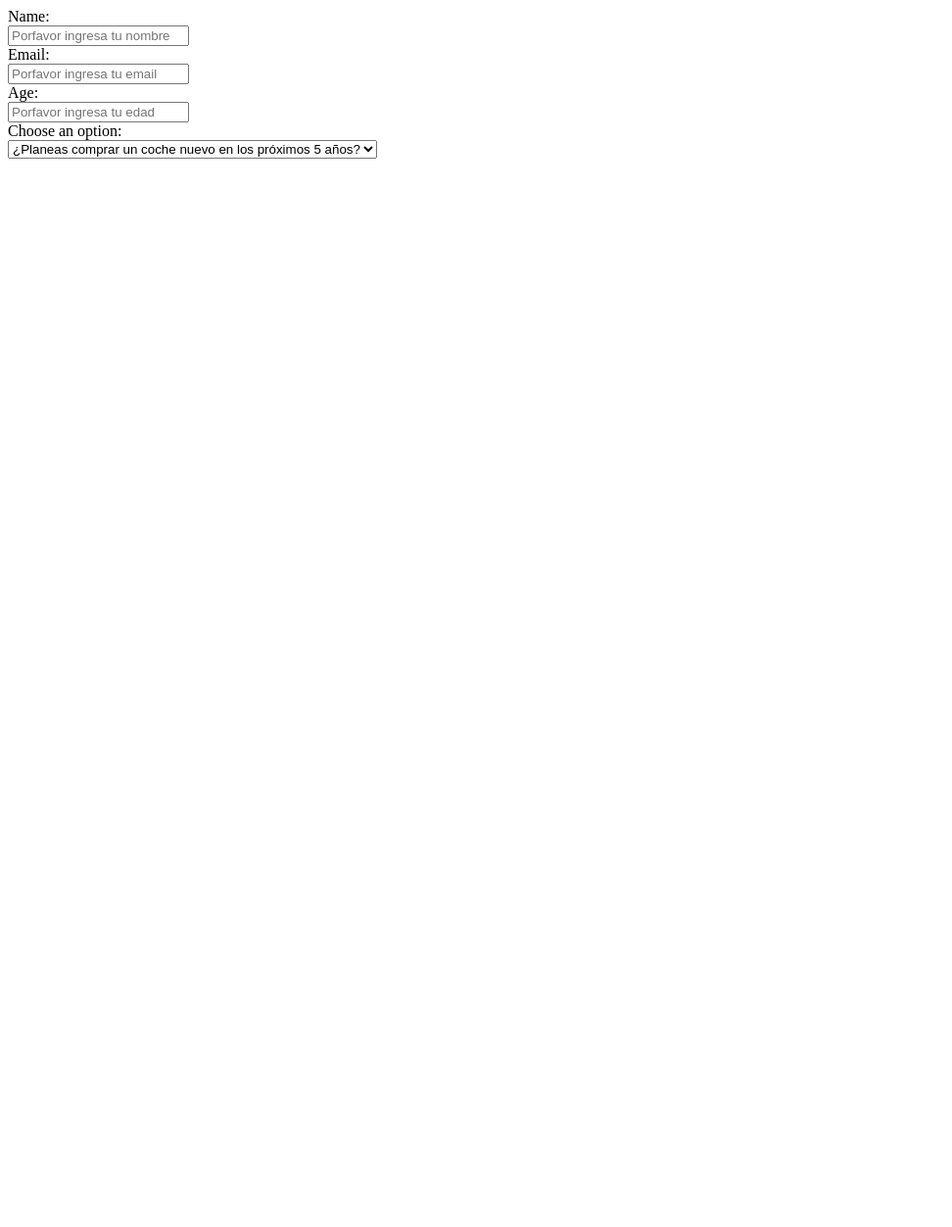
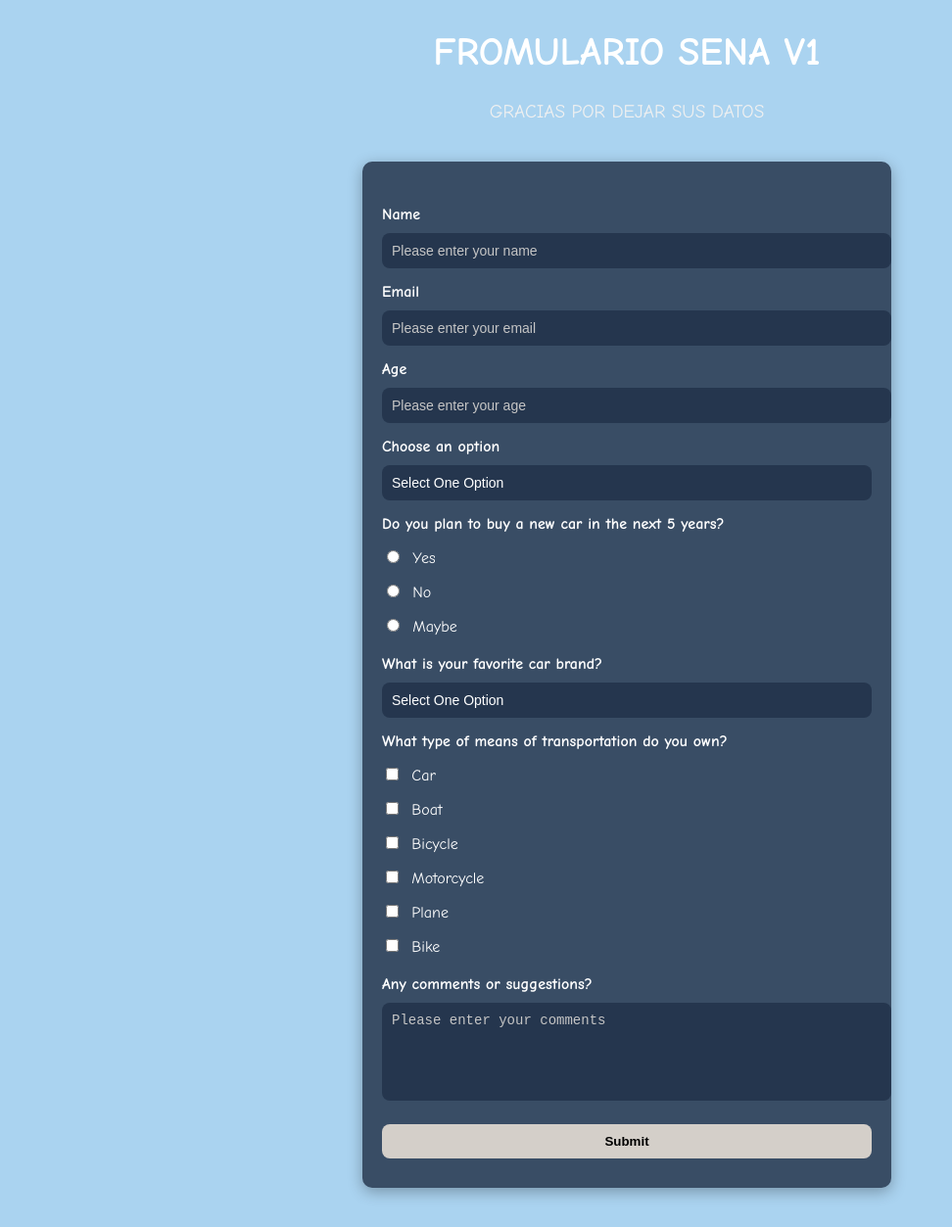
Before and after one commit to sebastiaujbdjd/FORMS-3147234, a website: page formulario.html in a window 1280 px wide. Shown: the whole page at 98% size, without its empty margins (0-972 px from the left). Before the commit the page ends 800 px from the top, so only its background shows below. Drawn offline with Linux system fonts and the light colour scheme.

Commit message:
inters y funcion modal

```diff
--- a/formulario.html
+++ b/formulario.html
@@ -4,26 +4,71 @@
     <meta charset="UTF-8">
     <meta name="viewport" content="width=device-width, initial-scale=1.0">
     <title>Document</title>
+    <link rel="stylesheet" href="styles.css">
 </head>
 <body>
 
+  <h1>FROMULARIO SENA V1</h1>
+  <h2>GRACIAS POR DEJAR SUS DATOS</h2>
+
+  <form id="surbery-form">
+    <label for="name">Name</label>
+    <input type="text" id="name" placeholder="Please enter your name" required />
+
+    <label for="email">Email</label>
+    <input type="email" id="email" placeholder="Please enter your email" required />
+
+    <label for="age">Age</label>
+    <input type="number" id="age" placeholder="Please enter your age" required />
+
+    <label for="option">Choose an option</label>
+    <select id="option">
+      <option>Select One Option</option>
+      <option>Option 1</option>
+      <option>Option 2</option>
+      <option>Option 3</option>
+    </select>
+
+    <label>Do you plan to buy a new car in the next 5 years?</label>
+    <div class="radio-group">
+      <label><input type="radio" name="plan_car" /> Yes</label>
+      <label><input type="radio" name="plan_car" /> No</label>
+      <label><input type="radio" name="plan_car" /> Maybe</label>
+    </div>
+
+    <label for="car-brand">What is your favorite car brand?</label>
+    <select id="car-brand">
+      <option>Select One Option</option>
+      <option>Toyota</option>
+      <option>Ford</option>
+      <option>Chevrolet</option>
+      <option>Hyundai</option>
+    </select>
+
+    <label>What type of means of transportation do you own?</label>
+    <div class="checkbox-group">
+      <label><input type="checkbox" /> Car</label>
+      <label><input type="checkbox" /> Boat</label>
+      <label><input type="checkbox" /> Bicycle</label>
+      <label><input type="checkbox" /> Motorcycle</label>
+      <label><input type="checkbox" /> Plane</label>
+      <label><input type="checkbox" /> Bike</label>
+    </div>
+
+    <label for="comments">Any comments or suggestions?</label>
+    <textarea id="comments" placeholder="Please enter your comments"></textarea>
+
+    <button type="submit">Submit</button>
+  </form>
 
 
-    <label for="name">   Name:</label><br>
-    <input type="text" id="name" name="name" placeholder="Porfavor ingresa tu nombre"><br>
-    <label for="email">Email:</label><br>
-
-    <input type="email" id="email" name="email" placeholder="Porfavor ingresa tu email"><br>
-    <label for="age">Age:</label><br>
-    <input type="number" id="age" name="age" placeholder="Porfavor ingresa tu edad"><br>
-    <label for="options">Choose an option:</label><br>
-    <select id="options" name="options">
-    <option value="">¿Planeas comprar un coche nuevo en los próximos 5 años?</option>
-    <option value="si">Sí</option>
-    <option value="no">No</option>
-    <option value="no_se">No sé</option>
-    </select>
-
+<div id="modal-success" class="modal hidden">
+    <div class="modal-content">
+            <h2>¡Datos enviados con éxito!</h2>
+            <button id="modal-close">Cerrar</button>
+    </div>
+</div>
 
 </body>
+<script type="module" src="main.js"></script>
 </html>
--- /dev/null
+++ b/main.js
@@ -0,0 +1,22 @@
+import { showModal, hideModal } from './modal.js';
+
+document.addEventListener('DOMContentLoaded', () => {
+  const form = document.getElementById('surbery-form');
+  const modal = document.getElementById('modal-success');
+  const closeButton = document.getElementById('modal-close');
+
+  form.addEventListener('submit', (event) => {
+    event.preventDefault();
+    showModal();
+  });
+
+  closeButton.addEventListener('click', () => {
+    hideModal();
+  });
+
+  modal.addEventListener('click', (event) => {
+    if (event.target === modal) {
+      hideModal();
+    }
+  });
+});
--- /dev/null
+++ b/modal.js
@@ -0,0 +1,8 @@
+export function showModal() {
+  const modal = document.getElementById('modal-success');
+  modal.classList.remove('hidden');
+}
+export function hideModal() {
+  const modal = document.getElementById('modal-success');
+  modal.classList.add('hidden');
+}
--- a/package.json
+++ b/package.json
@@ -10,6 +10,10 @@
   "license": "ISC",
   "description": "",
   "devDependencies": {
+    "babel-eslint": "^10.1.0",
+    "eslint": "^7.32.0",
+    "eslint-config-airbnb-base": "^14.2.1",
+    "eslint-plugin-import": "^2.32.0",
     "hint": "^7.1.13",
     "stylelint": "^13.13.1",
     "stylelint-config-standard": "^21.0.0",
--- a/styles.css
+++ b/styles.css
@@ -1,20 +1,122 @@
-* {
-  box-sizing: border-box;
+    body {
+      margin: 0;
+      font-family: 'Comic Sans MS', cursive, sans-serif;
+      background-color: #aad3f0;
+      color: white;
+      text-align: center;
+    }
+
+    h1 {
+      margin-top: 30px;
+      font-size: 2.5em;
+    }
+
+    h2 {
+      font-weight: normal;
+      font-size: 1.2em;
+      color: #f0f0f0;
+    }
+
+    form {
+      background-color: #394d65;
+      width: 90%;
+      max-width: 500px;
+      margin: 40px auto;
+      padding: 30px 20px;
+      border-radius: 10px;
+      box-shadow: 0 4px 15px rgba(0,0,0,0.3);
+      text-align: left;
+    }
+
+    label {
+      display: block;
+      margin: 15px 0 5px;
+      font-weight: bold;
+    }
+
+    input[type="text"],
+    input[type="email"],
+    input[type="number"],
+    textarea,
+    select {
+      width: 100%;
+      padding: 10px;
+      margin-top: 5px;
+      border-radius: 8px;
+      border: none;
+      background-color: #25364e;
+      color: white;
+      font-size: 14px;
+    }
+
+    select {
+      appearance: none;
+    }
+
+    input::placeholder,
+    textarea::placeholder {
+      color: #c5c5c5;
+    }
+
+    .radio-group,
+    .checkbox-group {
+      margin-top: 10px;
+      margin-bottom: 20px;
+    }
+
+    .radio-group label,
+    .checkbox-group label {
+      font-weight: normal;
+      display: block;
+      margin-bottom: 5px;
+    }
+
+    input[type="radio"],
+    input[type="checkbox"] {
+      margin-right: 8px;
+    }
+
+    textarea {
+      resize: none;
+      height: 80px;
+    }
+
+    button {
+      width: 100%;
+      padding: 10px;
+      margin-top: 20px;
+      border: none;
+      border-radius: 8px;
+      background-color: #d4cfc9;
+      color: black;
+      font-weight: bold;
+      cursor: pointer;
+      transition: background-color 0.3s;
+    }
+
+    button:hover {
+      background-color: #c5c0b9;
+    }
+
+.modal {
+    margin: 0;
+    padding: 20px;
+    background-color: #fff;
+    border-radius: 5px;
+    box-shadow: 0 2px 10px rgba(0, 0, 0, 0.1);
+    position: fixed;
+    top: 50%;
+    left: 50%;
+    transform: translate(-50%, -50%);
+    z-index: 1000;
+    display: none;
 }
+.modal-content {
+    text-align: center;
+    padding: 20px;
+    border: 1px solid #eee;
+    border-radius: 5px;
+    background-color: #fff;
+    text-align: center;
 
-body {
-  font-family: Arial, sans-serif;
-  margin: 0;
-  padding: 0;
-  background-color: #f4f4f4;
 }
-
-p {
-  color: #333;
-  line-height: 1.6;
-}
-
-h1 {
-  color: #4caf50;
-  text-align: center;
-}
```
Also changed, not shown: .eslintrc.json (added), .github/workflows/listers.yml (added).
